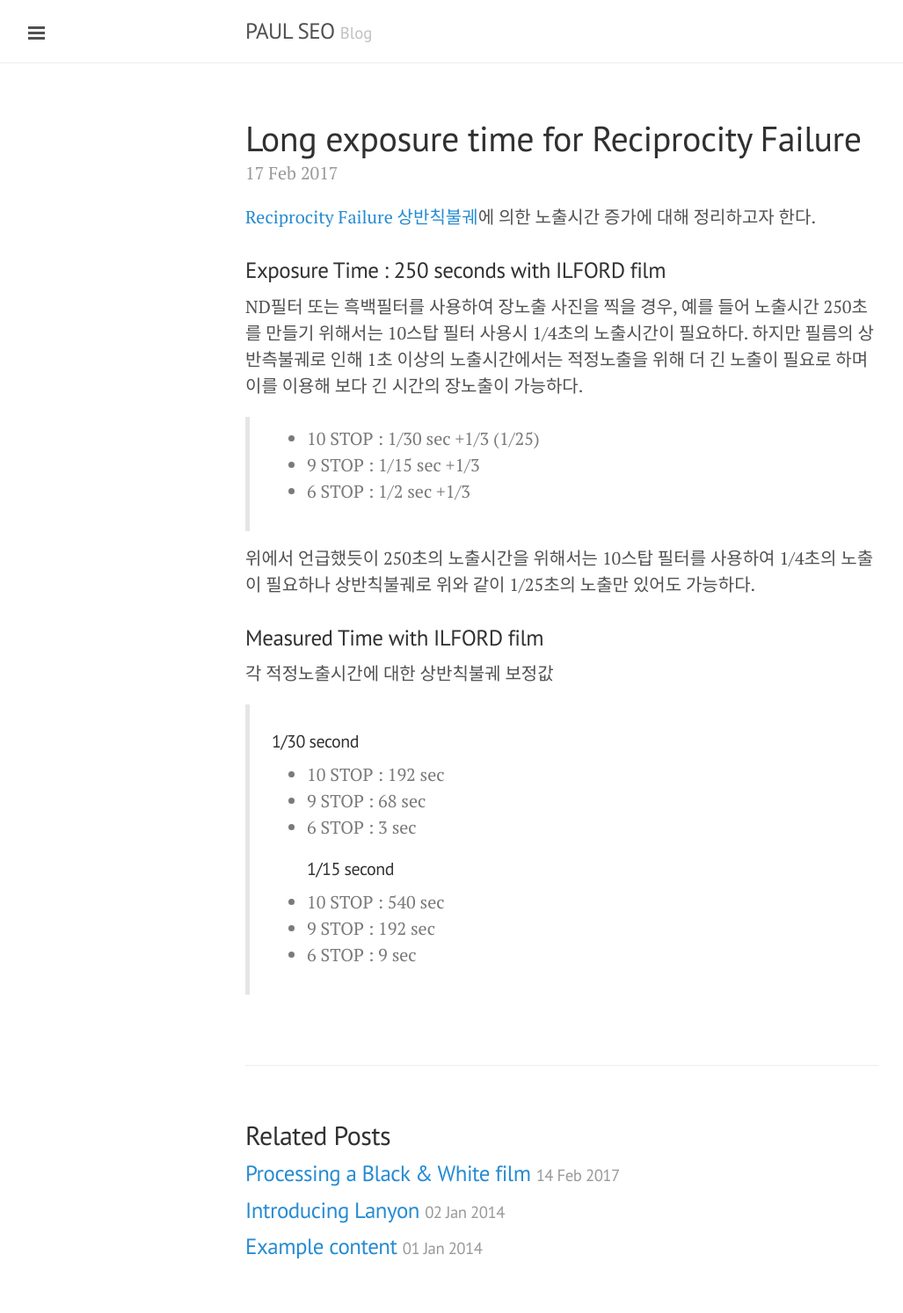
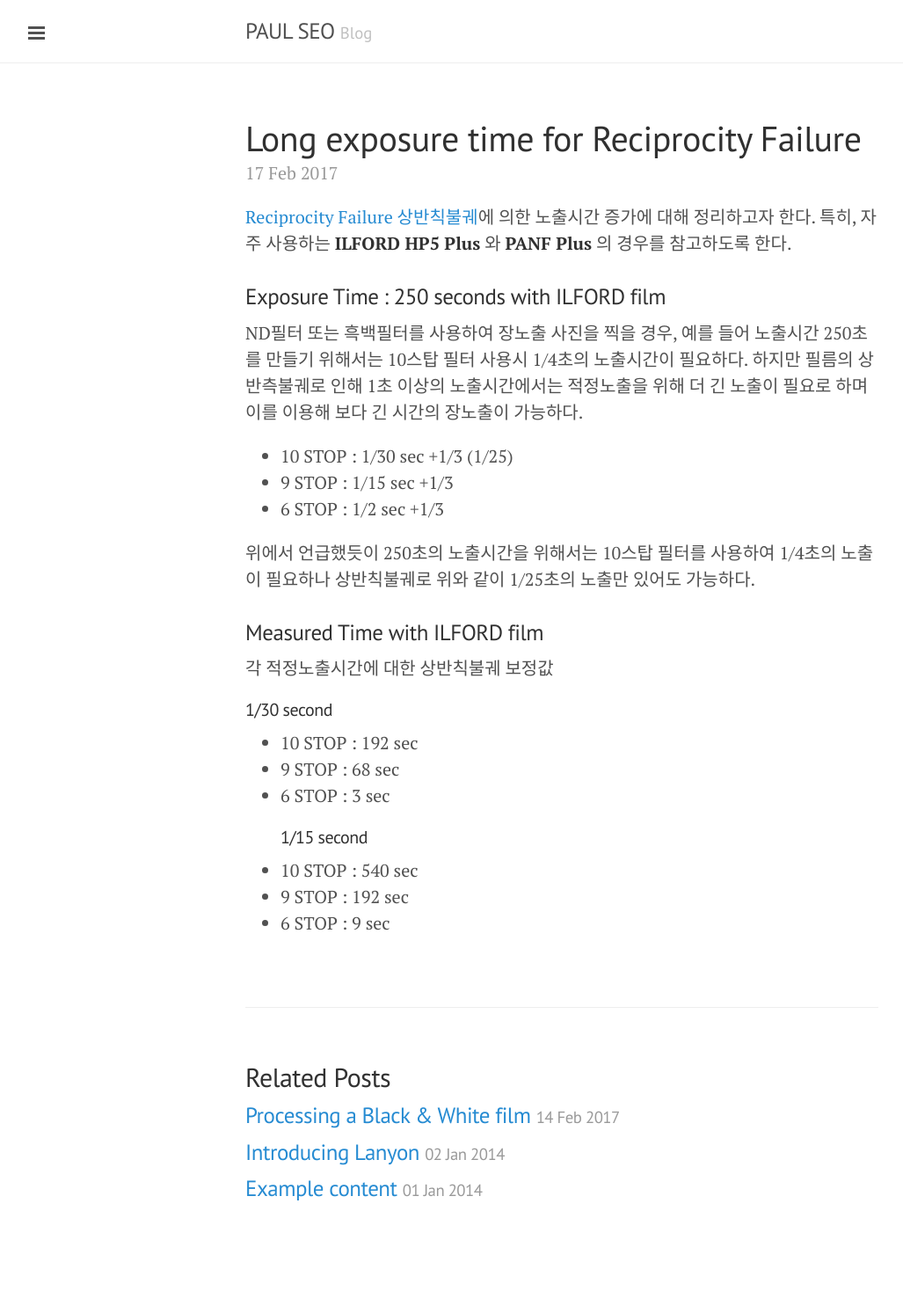
Before and after one commit to neocur/neocur.github.io, a Jekyll site: the page built from _posts/2017-02-17-Long-exposure-time-for-Reciprocity-Failure.md, in a window 1280 px wide. Shown: the whole page at 88% size, without its empty margins (1-1028 px from the left). Built offline with Jekyll 4.4.1, drawn with Linux system fonts in a browser that asks for light colours; after the commit the page ends 1427 px from its top, so only the background shows below that.

Commit message:
change 0217_1

```diff
--- a/_posts/2017-02-17-Long-exposure-time-for-Reciprocity-Failure.md
+++ b/_posts/2017-02-17-Long-exposure-time-for-Reciprocity-Failure.md
@@ -3,15 +3,15 @@
 title: Long exposure time for Reciprocity Failure
 ---
 
-[Reciprocity Failure 상반칙불궤](https://en.wikipedia.org/wiki/Reciprocity_(photography))에 의한 노출시간 증가에 대해 정리하고자 한다.
+[Reciprocity Failure 상반칙불궤](https://en.wikipedia.org/wiki/Reciprocity_(photography))에 의한 노출시간 증가에 대해 정리하고자 한다.  특히, 자주 사용하는 **ILFORD HP5 Plus** 와  **PANF Plus** 의 경우를 참고하도록 한다.
 
 ### Exposure Time : 250 seconds with ILFORD film
 
 ND필터 또는 흑백필터를 사용하여 장노출 사진을 찍을 경우, 예를 들어 노출시간 250초를 만들기 위해서는 10스탑 필터 사용시 1/4초의 노출시간이 필요하다. 하지만 필름의 상반측불궤로 인해 1초 이상의 노출시간에서는 적정노출을 위해 더 긴 노출이 필요로 하며 이를 이용해 보다 긴 시간의 장노출이 가능하다.
 
-> - 10 STOP : 1/30 sec +1/3  (1/25)
-> - 9 STOP : 1/15 sec +1/3
-> - 6 STOP : 1/2 sec +1/3
+- 10 STOP : 1/30 sec +1/3  (1/25)
+- 9 STOP : 1/15 sec +1/3
+- 6 STOP : 1/2 sec +1/3
 
 위에서 언급했듯이 250초의 노출시간을 위해서는 10스탑 필터를 사용하여 1/4초의 노출이 필요하나 상반칙불궤로 위와 같이 1/25초의 노출만 있어도 가능하다.
 
@@ -19,11 +19,11 @@
 
 각 적정노출시간에 대한 상반칙불궤 보정값
 
->#### 1/30 second
->- 10 STOP : 192 sec
->- 9 STOP : 68 sec
->- 6 STOP :  3 sec
->#### 1/15 second
->- 10 STOP : 540 sec
->- 9 STOP : 192 sec
->- 6 STOP :  9 sec
+#### 1/30 second
+- 10 STOP : 192 sec
+- 9 STOP : 68 sec
+- 6 STOP :  3 sec
+#### 1/15 second
+- 10 STOP : 540 sec
+- 9 STOP : 192 sec
+- 6 STOP :  9 sec
```
